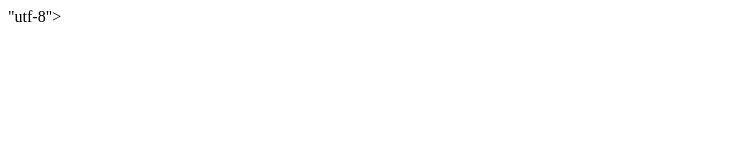
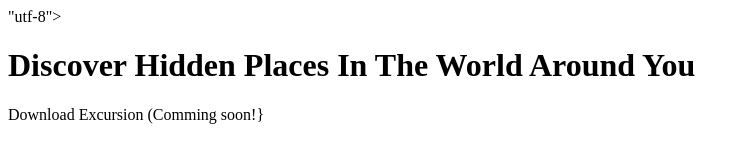
Before and after one commit to B311O/excursion, a plain HTML site: page index.html in a window 1280 px wide. Shown: the whole page, without its empty margins (0-750 px from the left). Drawn offline with Linux system fonts and the light colour scheme.

Commit message:
Update index.html

```diff
--- a/index.html
+++ b/index.html
@@ -10,5 +10,6 @@
 </head>
 
 <body>
-  <h1></h1>
+  <h1>Discover Hidden Places In The World Around You</h1>
+  <p>Download Excursion (Comming soon!}</p>
   </body>
```
